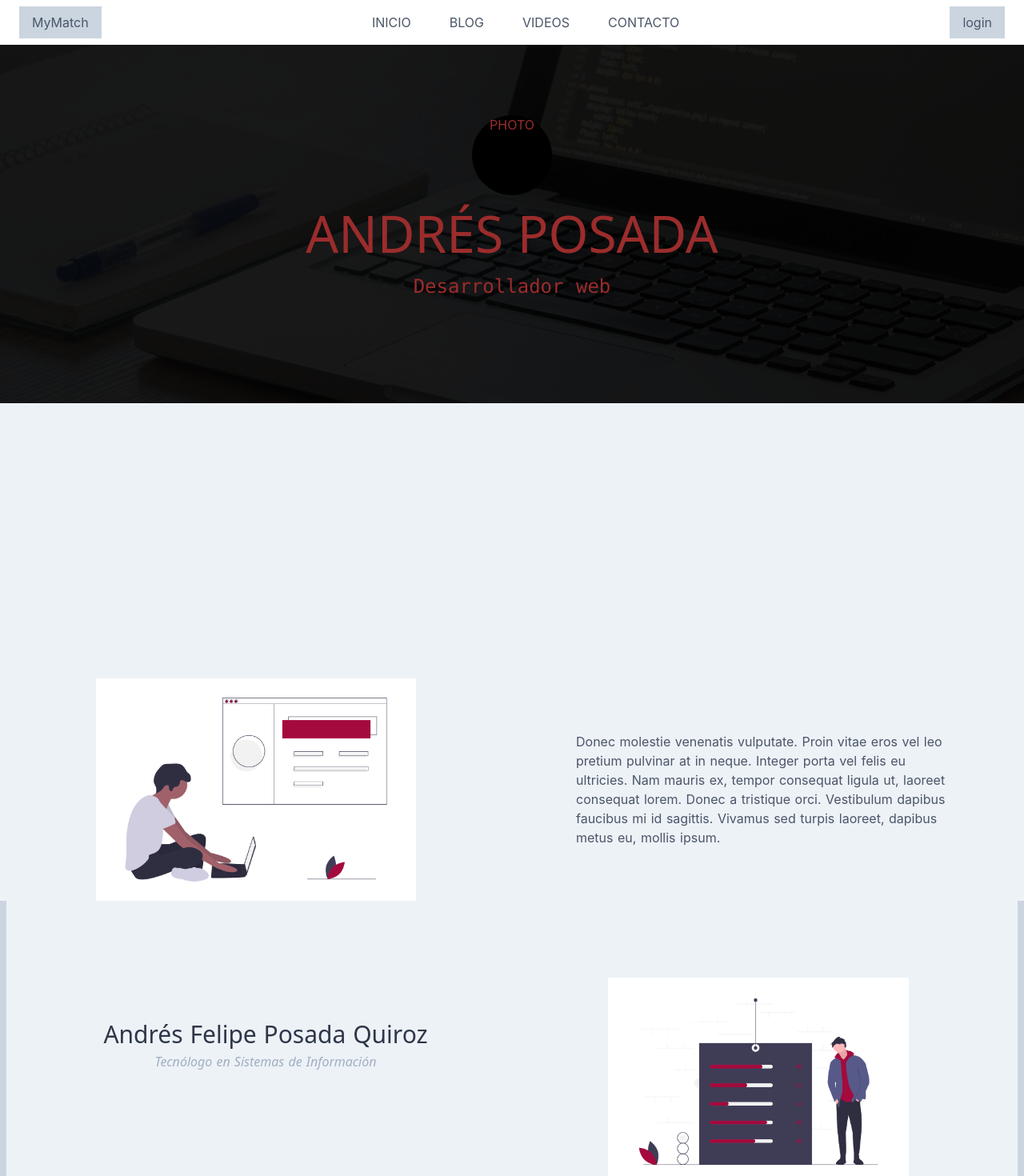
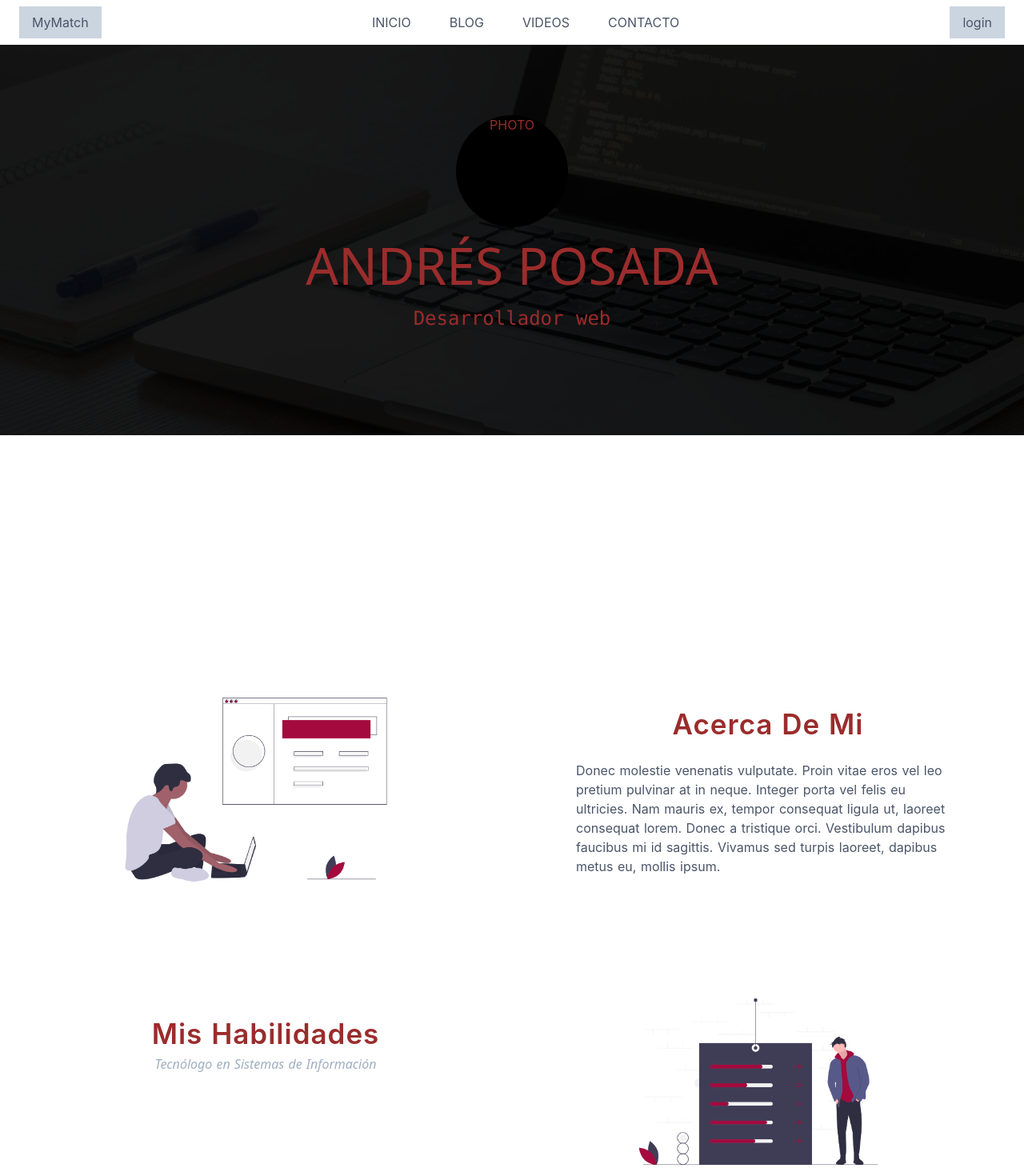
Before and after one commit to Andres0919/myMatch, a Nuxt app: page / in a window 1280 px wide. Shown: the top 1470 px of the page at 80% size. Built offline with nearby package versions, Linux system fonts and the light colour scheme; what vuesax would draw is missing.

Commit message:
change color bg to white

```diff
--- a/components/Container.vue
+++ b/components/Container.vue
@@ -1,7 +1,7 @@
 <template>
-  <div class="grid grid-cols-2 bg-gray-200 pt-12">
+  <div class="grid grid-cols-2 bg-white pt-12">
     <div class="col-span-2 max-h-full bg-gray-400">
-      <div class="text-red-800 w-full text-center h-screen bg-gray-200">
+      <div class="text-red-800 w-full text-center h-screen bg-white">
         <div class="h-auto flex justify-center items-center img-background">
           <div class="h-full w-full overlay">
             <div class="w-full mt-24 mb-32">
@@ -20,28 +20,30 @@
           </div>
         </div>
       </div>
-      <div class="text-gray-700 text-center bg-gray-400 mb-2">
-        <div
-          class="text-gray-700 grid grid-cols-2 text-center bg-gray-200 items-center"
-        >
+      <div class="text-gray-700 text-center bg-white mb-2">
+        <div class="grid grid-cols-2 text-center bg-white items-center">
           <div class="px-20 mx-10">
             <ProfilePicture />
           </div>
-          <p class="text-left px-10 mx-10">
-            Donec molestie venenatis vulputate. Proin vitae eros vel leo pretium
-            pulvinar at in neque. Integer porta vel felis eu ultricies. Nam
-            mauris ex, tempor consequat ligula ut, laoreet consequat lorem.
-            Donec a tristique orci. Vestibulum dapibus faucibus mi id sagittis.
-            Vivamus sed turpis laoreet, dapibus metus eu, mollis ipsum.
-          </p>
+          <div class="px-10 mx-10">
+            <h3 class="title text-red-800 text-3xl">Acerca de mi</h3>
+            <p class="text-left mt-5 text-gray-700">
+              Donec molestie venenatis vulputate. Proin vitae eros vel leo
+              pretium pulvinar at in neque. Integer porta vel felis eu
+              ultricies. Nam mauris ex, tempor consequat ligula ut, laoreet
+              consequat lorem. Donec a tristique orci. Vestibulum dapibus
+              faucibus mi id sagittis. Vivamus sed turpis laoreet, dapibus metus
+              eu, mollis ipsum.
+            </p>
+          </div>
         </div>
         <div
-          class="text-center grid grid-cols-2 bg-gray-200 px-4 mx-2 items-center"
+          class="text-center grid grid-cols-2 bg-white px-4 mx-2 items-center"
         >
           <div>
-            <p class="font-sans text-3xl text-gray-800">
-              Andrés Felipe Posada Quiroz
-            </p>
+            <h3 class="title text-red-800 text-3xl">
+              Mis habilidades
+            </h3>
             <p class="font-sans text-base text-gray-500 italic">
               Tecnólogo en Sistemas de Información
             </p>
@@ -73,9 +75,8 @@ export default {
   font-family: 'Quicksand', 'Source Sans Pro', -apple-system, BlinkMacSystemFont,
     'Segoe UI', Roboto, 'Helvetica Neue', Arial, sans-serif;
   display: block;
-  font-weight: 400;
+  font-weight: 600;
   font-size: 35px;
-  color: #35495e;
   letter-spacing: 1px;
   text-transform: capitalize;
 }
@@ -90,8 +91,8 @@ export default {
 }
 
 .photo {
-  width: 100px;
-  height: 100px;
+  width: 140px;
+  height: 140px;
   border-radius: 50%;
 }
 </style>
```
